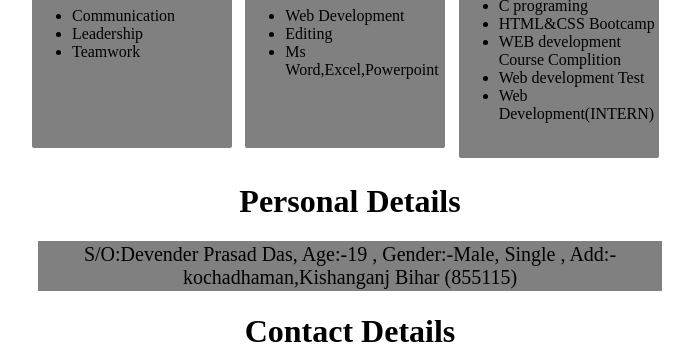
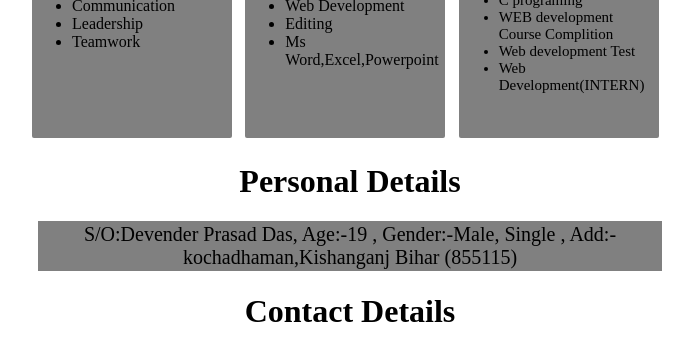
Before and after one commit to Pankajdas0025/Resume, a plain HTML site: page index.html in a window 1280 px wide. Shown: the part 681-1039 px from the top of the page, without its empty margins (290-985 px from the left). Drawn offline with Linux system fonts and the light colour scheme.

Commit message:
Update index.html

```diff
--- a/index.html
+++ b/index.html
@@ -73,12 +73,10 @@
 					<li>Ms Word,Excel,Powerpoint</li>
 				</ul></div>
 			</td>
-			<td><div style="height:220px; width: 200px;font-size: 16px; background-color: gray; color:black;text-align: center; border:2px; border-radius: 2px;">
+			<td><div style="height:200px; width: 200px;font-size: 15px; background-color: gray; color:black;text-align: center; border:2px; border-radius: 2px;">
 				<h1 style="color: white;">Certifications </h1>
 				<ul type="disc"style="text-align: left;">
 					 <li>C programing</li>
-				   <li>HTML&CSS Bootcamp</li>
-
 				    <li>WEB development Course Complition</li>
 					 <li>Web development Test</li>
 				    <li>Web Development(INTERN)</li>
```
